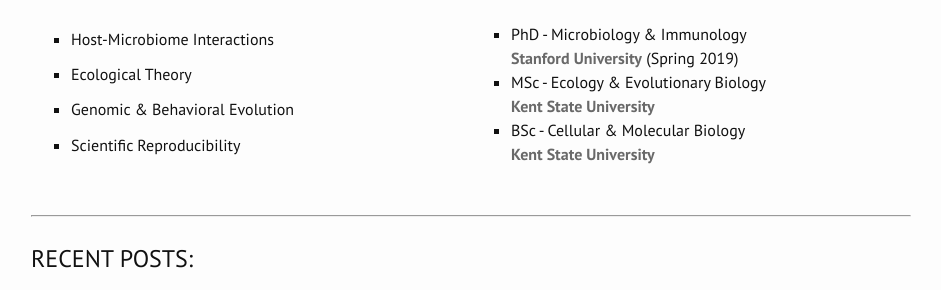
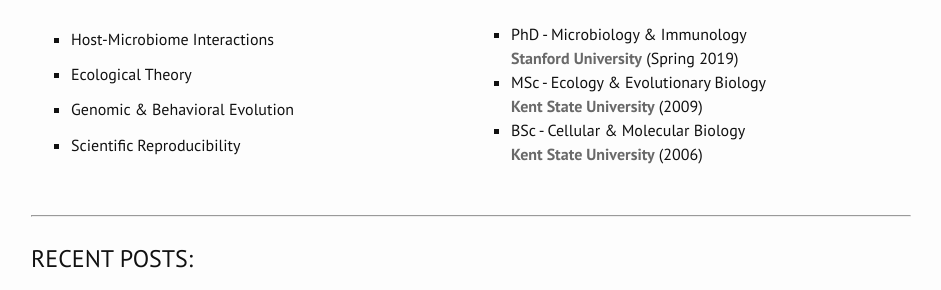
Before and after one commit to DanielSprockett/danielsprockett.github.io, a Jekyll site: the page built from index.html, in a window 1280 px wide. Shown: the part 692-982 px from the top of the page, without its empty margins (169-1110 px from the left). Built offline with Jekyll 4.4.1, drawn with Linux system fonts in a browser that asks for light colours; nearby versions of some CDN libraries; the list of posts is cut into pages by our own code.

Commit message:
Update index.html

```diff
--- a/index.html
+++ b/index.html
@@ -64,11 +64,11 @@ layout: default
         </li>
         <li>
           MSc - Ecology & Evolutionary Biology<br>
-          <b style="color:dimgray;">Kent State University</b><br>
+          <b style="color:dimgray;">Kent State University</b> (2009)<br>
         </li>
         <li>
           BSc - Cellular & Molecular Biology<br>
-          <b style="color:dimgray;">Kent State University</b><br>
+          <b style="color:dimgray;">Kent State University</b> (2006)<br>
         </li>
     </ul>
 
```
